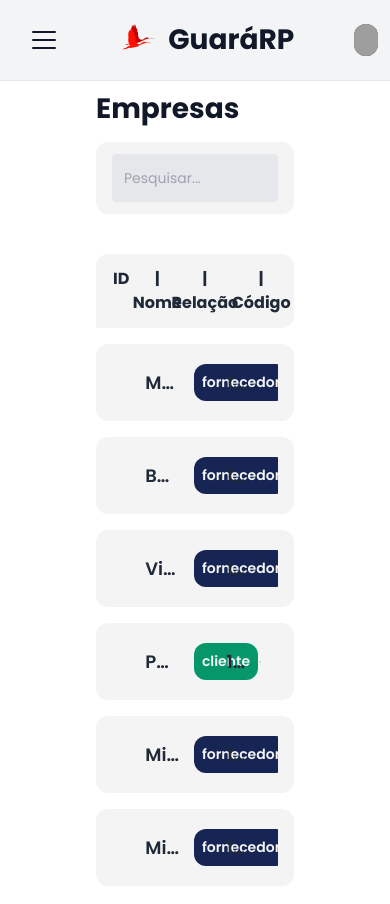
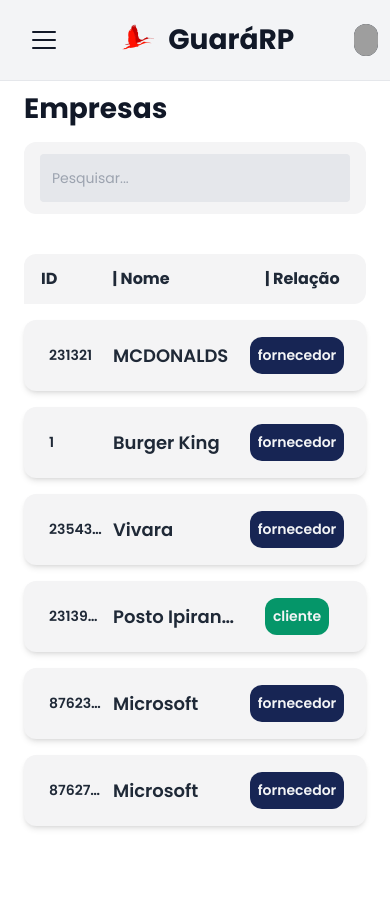
Before and after one commit to Teamtanic/Codigo-Frontend, a React (Vite) app: page /empresas in a window 390 px wide. Shown: the top 904 px of the page. Built offline with nearby package versions, Linux system fonts and the light colour scheme; grey boxes are pictures that could not be loaded.

Commit message:
Add responsive

```diff
--- a/src/screens/Home/Company/ListCompany.tsx
+++ b/src/screens/Home/Company/ListCompany.tsx
@@ -43,7 +43,7 @@ export function ListCompany() {
     return (
         <Container>
             <Navbar />
-            <div className="w-full flex py-6 p-24 flex-col">
+            <div className="w-full flex py-6 p-24 max-md:p-6 flex-col">
                 <Heading size="lg">Empresas</Heading>
 
                 <div className="w-full mt-3">
@@ -58,19 +58,19 @@ export function ListCompany() {
                             <thead>
                                 <Card className="w-full py-3 px-4 rounded-bl-none items-center">
                                     <tr className="w-full grid grid-cols-9 justify-start gap-3">
-                                        <th className="col-span-1 flex justify-start">
+                                        <th className="col-span-1 max-md:col-span-2 flex justify-start">
                                             <Heading className="!text-gray-800">ID</Heading>
                                         </th>
-                                        <th className="col-span-3 flex justify-start">
+                                        <th className="col-span-3 max-md:col-span-4 flex justify-start">
                                             <Heading className="!text-gray-800">| Nome</Heading>
                                         </th>
-                                        <th className="col-span-2 flex justify-center">
+                                        <th className="col-span-2 max-md:col-span-3 flex justify-center">
                                             <Heading className="!text-gray-800">| Relação</Heading>
                                         </th>
-                                        <th className="col-span-2 flex justify-start">
+                                        <th className="col-span-2 max-md:hidden flex justify-start">
                                             <Heading className="!text-gray-800">| Código</Heading>
                                         </th>
-                                        <th className="col-span-1 flex justify-start">
+                                        <th className="col-span-1 max-md:col-span-0 flex justify-start max-md:hidden">
                                         </th>
                                     </tr>
                                 </Card>
@@ -79,27 +79,27 @@ export function ListCompany() {
                             <tbody>
                                 {empresas.map(empresa => {
                                     return (
-                                        <Card key={empresa.id} className="w-full py-3 px-4 mt-4">
-                                            <tr className="grid px-4 grid-cols-9 items-center overflow-hidden gap-3">
-                                                <td className="col-span-1 flex justify-start truncate">
-                                                    <Button className="bg-transparent !justify-start hover:bg-gray-200" title='Clique para copiar' textStyle="!text-gray-800 truncate font-semibold !text-left" onClick={copyText}>
+                                        <Card key={empresa.id} className="w-full py-3 px-4 mt-4 shadow-md">
+                                            <tr className="grid px-4 max-md:px-1 max-md:gap-1 grid-cols-9 items-center overflow-hidden gap-3">
+                                                <td className="col-span-1 max-md:col-span-2 flex justify-start truncate">
+                                                    <Button className="bg-transparent !px-1 !justify-start hover:bg-gray-200" title='Clique para copiar' textSize="xm" textStyle="!text-gray-800 truncate font-semibold !text-left" onClick={copyText}>
                                                         {empresa.id}
                                                     </Button>
                                                 </td>
-                                                <td className="col-span-3 flex justify-start">
+                                                <td className="col-span-3 max-md:col-span-4 flex justify-start">
                                                     <Text className="!text-gray-800 max-h-10 truncate font-semibold">{empresa.nome}</Text>
                                                 </td>
-                                                <td className="col-span-2 flex justify-start">
+                                                <td className="col-span-2 max-md:col-span-3 flex justify-start">
                                                     <Text className="m-auto">
                                                         <Card className={`${empresa.relacao == "fornecedor" ? "!bg-blue-950 ": "!bg-emerald-600"} w-full flex items-center justify-center`}>
                                                             <Text size="xm" className="!text-gray-100 font-semibold">{empresa.relacao}</Text>
                                                         </Card>
                                                     </Text>
                                                 </td>
-                                                <td className="col-span-2 flex justify-start">
+                                                <td className="col-span-2 flex justify-start max-md:hidden">
                                                     <Text className="!text-gray-800 truncate font-semibold">{empresa.codigo}</Text>
                                                 </td>
-                                                <td className="col-span-1 flex justify-start">
+                                                <td className="col-span-1 flex justify-start max-md:hidden">
                                                     <DotsThreeOutlineVertical className="!text-gray-800 truncate ml-auto mr-0" size={32} />
                                                 </td>
                                             </tr>
```
